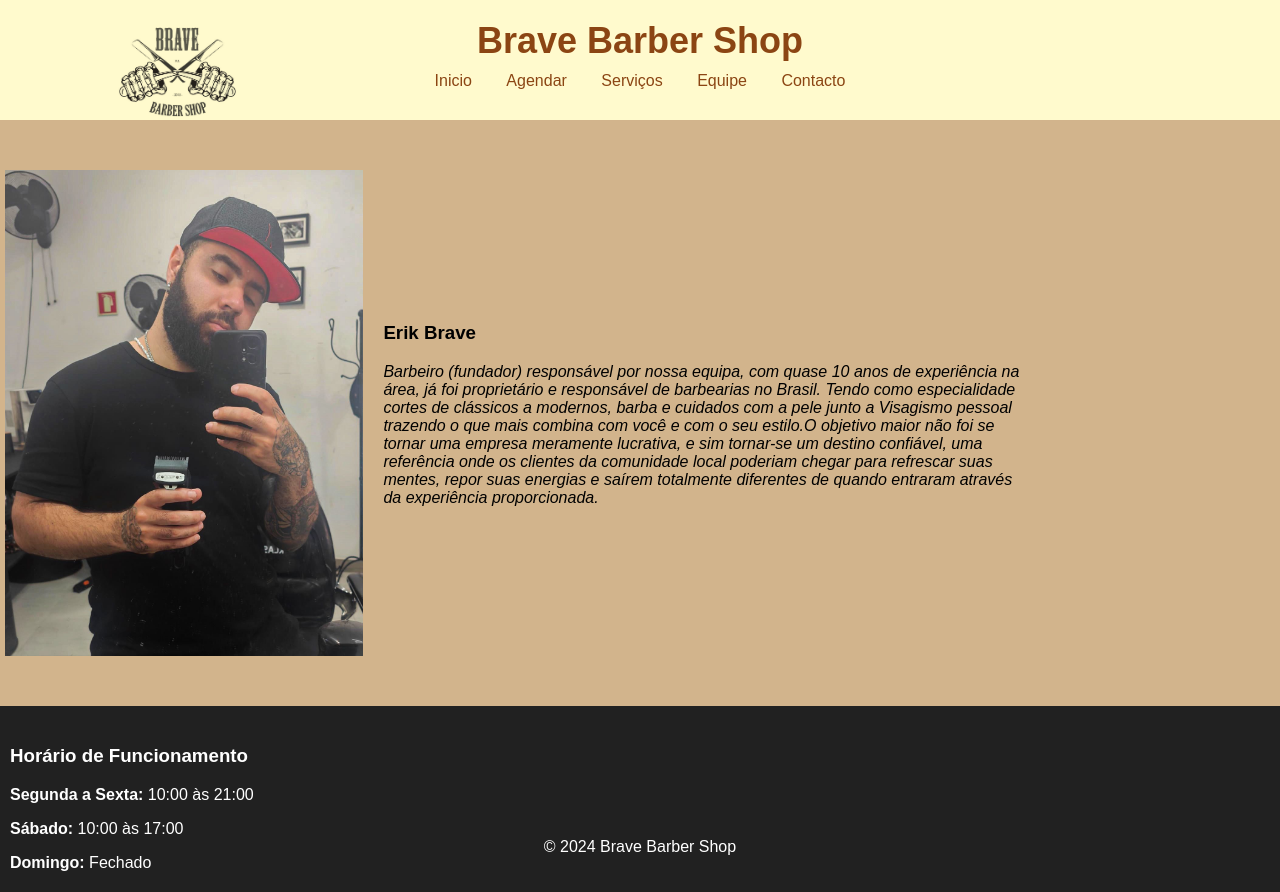
After one commit to bonelli95/barber_shop, a Django app: page /equipe/ in a window 1280 px wide. The commit adds this page. Run offline with Django 5.2, Linux system fonts and the light colour scheme.

Commit message:
equipe/updates

```diff
--- a/barber_shop/urls.py
+++ b/barber_shop/urls.py
@@ -1,9 +1,10 @@
 from django.urls import path
-from barber_shop.views import index, serviços, imagens, contactos
+from barber_shop.views import index, serviços, imagens, contactos, equipe
 
 urlpatterns = [
     path('', index, name='index'),
     path('serviços/', serviços, name='serviços'),
     path('imagens/', imagens, name='imagens'),
     path('contactos/', contactos, name='contactos'),
+    path('equipe/', equipe, name='equipe'),
 ]
--- a/barber_shop/views.py
+++ b/barber_shop/views.py
@@ -18,3 +18,6 @@ def imagens(request):
 
 def contactos(request):
     return render(request, 'barber_shop/contactos.html')
+
+def equipe(request):
+    return render(request, 'barber_shop/equipe.html')
--- a/setup/static/styles/style.css
+++ b/setup/static/styles/style.css
@@ -177,3 +177,18 @@ footer {
 .contato-item {
     margin-bottom: 20px;
 }
+.equipe {
+    background-color: #D2B48C; /* Cor de fundo */
+    padding: 50px 0; /* Espaçamento interno */
+    display: flex;
+    align-items: center;
+}
+.equipe-image {
+    max-width: 28%; /* Largura máxima da imagem */
+    float: left; /* Alinhar a imagem à esquerda */
+    margin-right: 20px; /* Espaçamento à direita para separar o texto */
+    padding-left: 5px;
+}
+.equipe-text {
+    max-width: 50%; /* Largura máxima do texto */
+}
--- /dev/null
+++ b/templates/barber_shop/equipe.html
@@ -0,0 +1,13 @@
+{% extends 'barber_shop/base.html' %}
+{% load static %}
+{% block content %}
+
+<div class="equipe">
+    <img class="equipe-image" src="{% static 'assets/galeria/equipe.jpeg' %}" alt="equipe">
+    <div class="equipe-text">
+        <h3>Erik Brave</h3>
+        <p><i>Barbeiro (fundador) responsável por nossa equipa, com quase 10 anos de experiência na área, já foi proprietário e responsável de barbearias no Brasil. Tendo como especialidade cortes de clássicos a modernos, barba e cuidados com a pele junto a Visagismo pessoal trazendo o que mais combina com você e com o seu estilo.O objetivo maior não foi se tornar uma empresa meramente lucrativa, e sim tornar-se um destino confiável, uma referência onde os clientes da comunidade local poderiam chegar para refrescar suas mentes, repor suas energias e saírem totalmente diferentes de quando entraram através da experiência proporcionada.</i></p>
+    </div>
+</div>
+
+{% endblock%}
--- a/templates/barber_shop/partials/_menu.html
+++ b/templates/barber_shop/partials/_menu.html
@@ -9,7 +9,7 @@
                 <li><a href="{% url 'index' %}">Inicio</a></li>
                 <li><a href="https://sites.appbarber.com.br/bravebarbershop-48tb">Agendar</a></li>
                 <li><a href="{% url 'serviços' %}">Serviços</a></li>
-                <li><a href="#">Equipe</a></li>
+                <li><a href="{% url 'equipe' %}">Equipe</a></li>
                 <li><a href="{% url 'contactos' %}">Contacto</a></li>
             </ul>
         </nav>
```
Also changed, not shown: setup/static/assets/galeria/equipe.jpeg (added).
